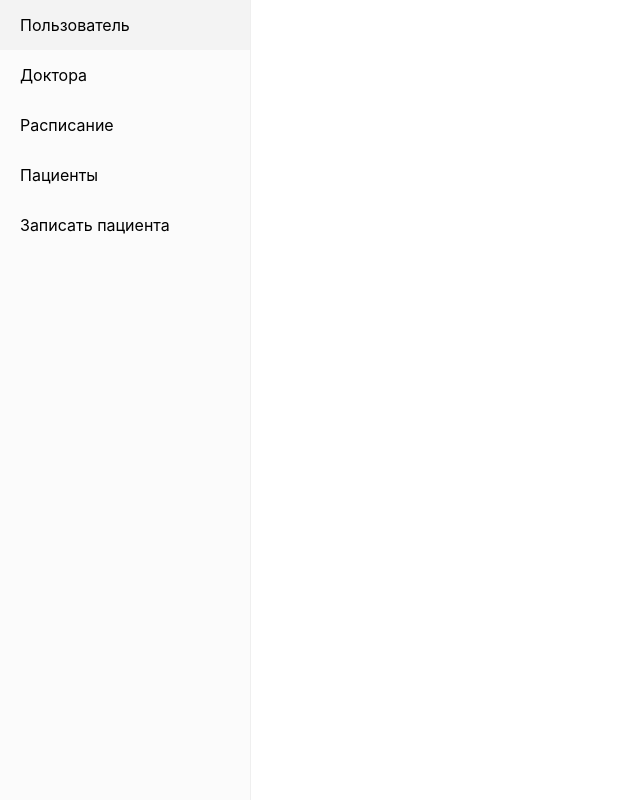
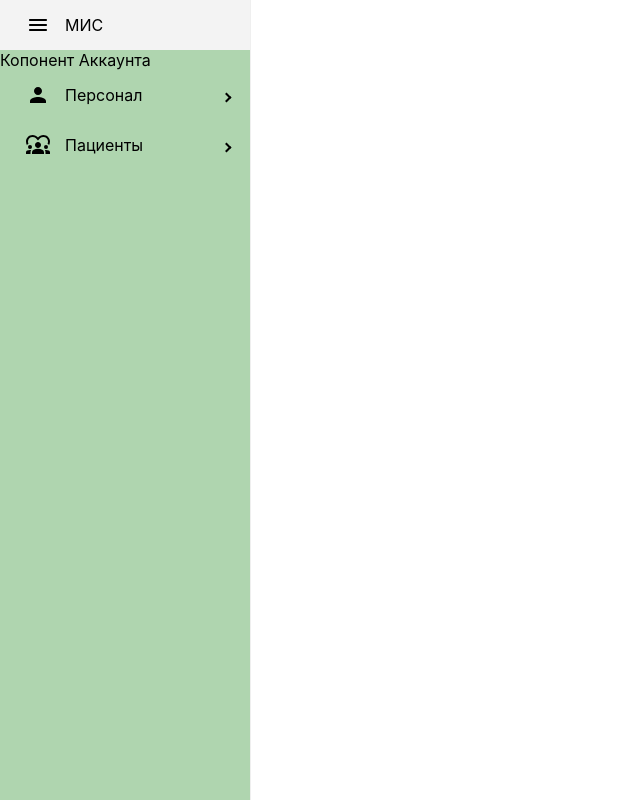
Before and after one commit to Dallas734/mis, a React (Create React App) app: page / in a window 1280 px wide. Shown: the top 800 px of the page, without its empty margins (0-640 px from the left). Built offline with nearby package versions, Linux system fonts and the light colour scheme.

Commit message:
Making Table component

```diff
--- a/src/app/providers/router/config/routeConfig.tsx
+++ b/src/app/providers/router/config/routeConfig.tsx
@@ -14,7 +14,8 @@ import {
     getRouteDoctors,
     getRoutePatients,
     getRouteAddVisit,
-    getRouteSchedule
+    getRouteSchedule,
+    getRouteMain
 } from '../../../../shared/const/router';
 import { AppRoutesProps } from '../../../../shared/types/AppRouter';
 
@@ -22,6 +23,10 @@ export const routeConfig: Record<AppRoutes, AppRoutesProps> = {
     [AppRoutes.LOGIN]: {
         path: getRouteLogin(),
         element: <></>,
+    },
+    [AppRoutes.MAIN]: {
+        path: getRouteMain(),
+        element: <></>
     },
     [AppRoutes.DOCTORS]: {
         path: getRouteDoctors(),
--- a/src/app/providers/router/ui/AppRouter.tsx
+++ b/src/app/providers/router/ui/AppRouter.tsx
@@ -23,8 +23,8 @@ const AppRouter = () => {
     return <Routes>
         <Route index path='/login' element={<div>Привет</div>}/>
         <Route path='/' element={<Page/>}>
-            {/* <Route index element={<MainPage/>}/> */}
-            {Object.values(routeConfig).slice(1).map(renderWithWrapper)}
+            <Route path='main' element={<></>}/>
+            {Object.values(routeConfig).slice(2).map(renderWithWrapper)}
         </Route>
     </Routes>;
 };
--- a/src/shared/const/router.ts
+++ b/src/shared/const/router.ts
@@ -1,5 +1,6 @@
 export enum AppRoutes {
     LOGIN = 'login',
+    MAIN = 'main',
     DOCTORS = 'doctors',
     SCHEDULE = 'schedule',
     PATIENTS = 'patients',
@@ -9,7 +10,8 @@ export enum AppRoutes {
     NOT_FOUND = 'not_found',
 }
 
-export const getRouteLogin = () => '/login';
+export const getRouteLogin = () => '/login'
+export const getRouteMain = () => '/main'
 export const getRouteDoctors = () => '/doctors'
 export const getRouteSchedule = () => '/schedule'
 export const getRoutePatients = () => '/patients'
--- /dev/null
+++ b/src/shared/styles/index.scss
@@ -0,0 +1 @@
+@import './variables/variables';
--- /dev/null
+++ b/src/shared/styles/variables/variables.scss
@@ -0,0 +1,3 @@
+:root {
+    --color-main: green;
+}
--- /dev/null
+++ b/src/shared/types/TableColumn.ts
@@ -0,0 +1,5 @@
+export interface TableColumn {
+    index: string,
+    name: string,
+    sortMethod: string
+}
--- /dev/null
+++ b/src/shared/ui/Table/index.ts
@@ -0,0 +1 @@
+export *  from './ui/Table'
--- /dev/null
+++ b/src/widgets/NavBar/ui/NavBar.module.scss
@@ -0,0 +1,4 @@
+.nav {
+    background: green;
+    //width: 280px !important;
+}
--- a/src/widgets/NavBar/ui/NavBar.tsx
+++ b/src/widgets/NavBar/ui/NavBar.tsx
@@ -1,4 +1,9 @@
-import { Menu, MenuItem, Sidebar } from "react-pro-sidebar";
+import {
+  Menu,
+  MenuItem,
+  Sidebar,
+  SubMenu
+} from "react-pro-sidebar";
 import { Link } from "react-router-dom";
 import {
   getRouteDoctors,
@@ -6,29 +11,49 @@ import {
   getRouteAddVisit,
   getRouteSchedule,
 } from "../../../shared/const/router";
+import MenuRoundedIcon from "@mui/icons-material/MenuRounded";
+import { Person, Schedule, Dataset, AppRegistration, Diversity1 } from "@mui/icons-material";
+import { useState } from "react";
+import cls from './NavBar.module.scss';
 
 const role = "Registrator";
 
 export const NavBar = () => {
+  const [isCollapsed, setIsCollaspsed] = useState<boolean>(false);
+
+  const setCollapse = () => {
+    isCollapsed ? setIsCollaspsed(false) : setIsCollaspsed(true);
+  };
+
   return (
     <div style={{ display: "flex", height: "100vh" }}>
-      <Sidebar>
+      <Sidebar collapsed={isCollapsed} className={cls.nav}>
         <Menu>
-          <MenuItem>Пользователь</MenuItem>
+          <MenuItem
+            component={<Link to="/main" />}
+            icon={<MenuRoundedIcon onClick={() => setCollapse()} />}
+          >
+            МИС
+          </MenuItem>
+          <div>Копонент Аккаунта</div>
           {role === "Registrator" ? (
             <>
-              <MenuItem component={<Link to={getRouteDoctors()} />}>
-                Доктора
+              <SubMenu label="Персонал" icon={<Person />}>
+                <MenuItem component={<Link to={getRouteDoctors()} />} icon={<Dataset />}>
+                  Данные о врачах
                 </MenuItem>
-              <MenuItem component={<Link to={getRouteSchedule()} />}>
+                <MenuItem component={<Link to={getRouteSchedule()} />} icon={<Schedule />}>
                   Расписание
                 </MenuItem>
-              <MenuItem component={<Link to={getRoutePatients()} />}>
-                Пациенты
+              </SubMenu>
+              <SubMenu label="Пациенты" icon={<Diversity1 />}>
+                <MenuItem component={<Link to={getRoutePatients()} />} icon={<Dataset />}>
+                  Данные о пациентах
                 </MenuItem>
-              <MenuItem component={<Link to={getRouteAddVisit()} />}>
+                <MenuItem component={<Link to={getRouteAddVisit()} />} icon={<AppRegistration />}>
                   Записать пациента
                 </MenuItem>
+              </SubMenu>
             </>
           ) : (
             <MenuItem>Просмотреть записи</MenuItem>
```
Also changed, not shown: src/shared/ui/Table/ui/Table.tsx (added, +65 -0 lines), src/shared/ui/Table/ui/Table.module.scss (added). Lines whose indentation alone changed are shown as unchanged.
